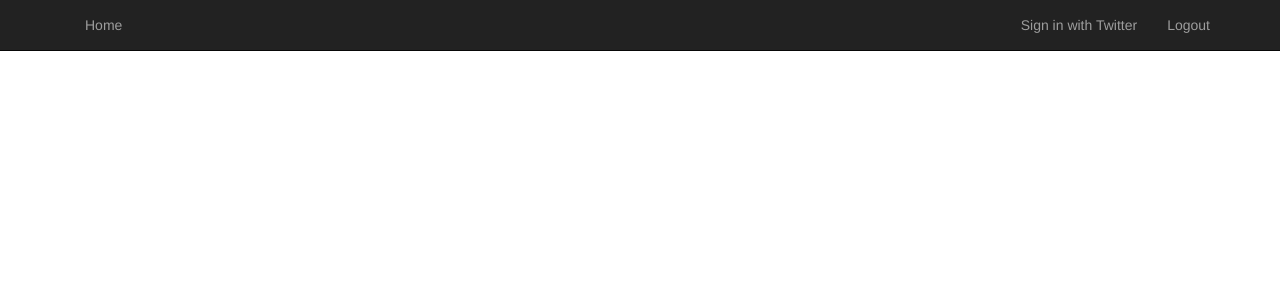
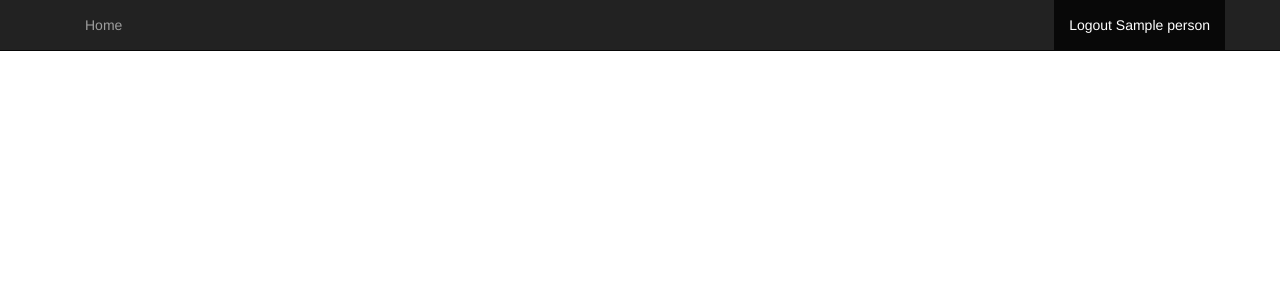
Before and after one commit to jpaulodit/twitter-se, a Django app: template twitter_se/twittersearch/templates/base.html in a window 1280 px wide. Shown: the top 300 px of the page. Run offline with Django 3.2, Linux system fonts and the light colour scheme; the template is opened without the code that fills it: most values are stand-ins (such as "Sample title", 1, 10 or a date in 2020); some libraries are stand-ins or nearby versions.

Commit message:
more changes

```diff
--- a/twitter_se/twittersearch/templates/base.html
+++ b/twitter_se/twittersearch/templates/base.html
@@ -21,21 +21,15 @@
 				</ul>
 				<ul class="nav navbar-nav navbar-right">
 
-					<!--
-					<li>
-						<a href="{% url 'page' 'login' %}">
-							<img class="signin_btn" src="{% static 'images/sign-in-with-twitter-gray.png' %}">
-						</a>
-					</li>-->
-
-
-					<li {% if slug == 'login' %}class="active"{% endif %}>
-						<a href="{% url 'page' 'login' %}">Sign in with Twitter</a>
-					</li>
-
-					<li {% if slug == 'logout' %}class="active"{% endif %}>
-						<a href="{% url 'page' 'logout' %}">Logout</a>
-					</li>
+					{% if person == None %}
+						<li class="active">
+							<a href="{% url 'page' 'login' %}">Sign in with Twitter</a>
+						</li>
+					{% else %}
+						<li class="active">
+							<a href="{% url 'page' 'logout' %}">Logout {{ person }}</a>
+						</li>
+					{% endif %}
 
 				</ul>
 			</div>
```
Also changed, not shown: twitter_se/twittersearch/views.py (+8 -59 lines).
